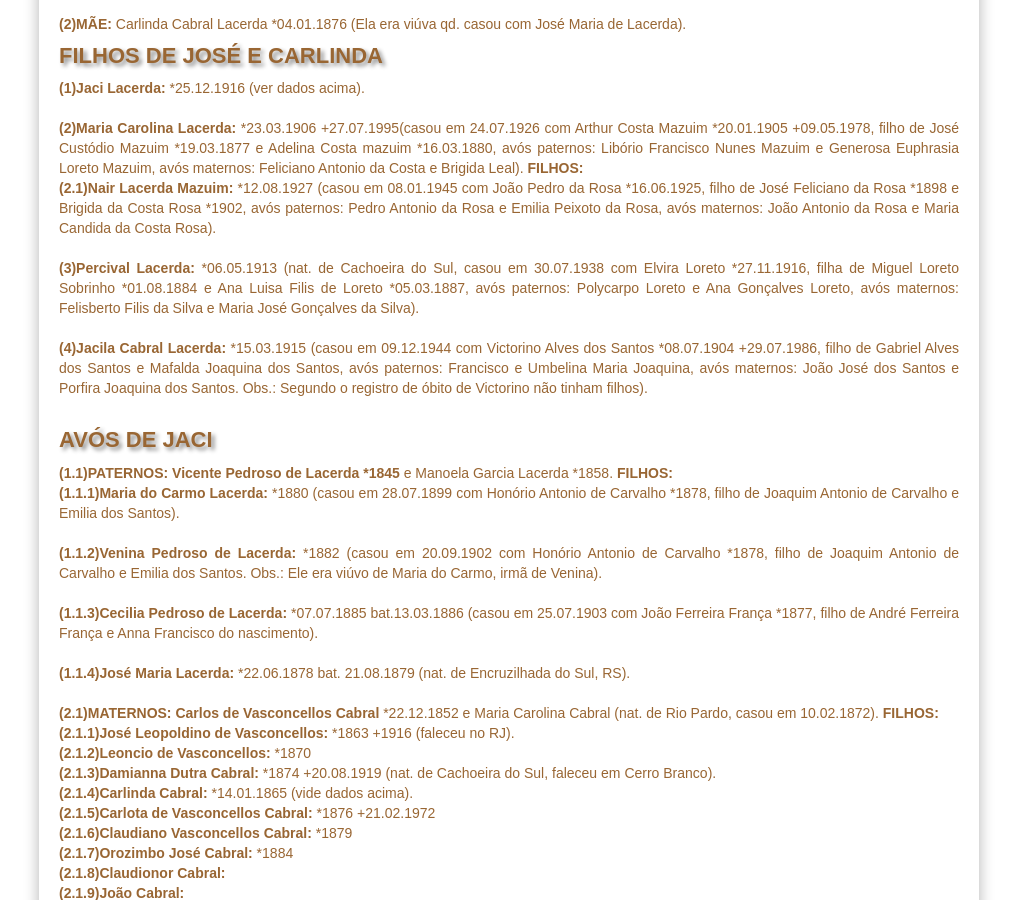
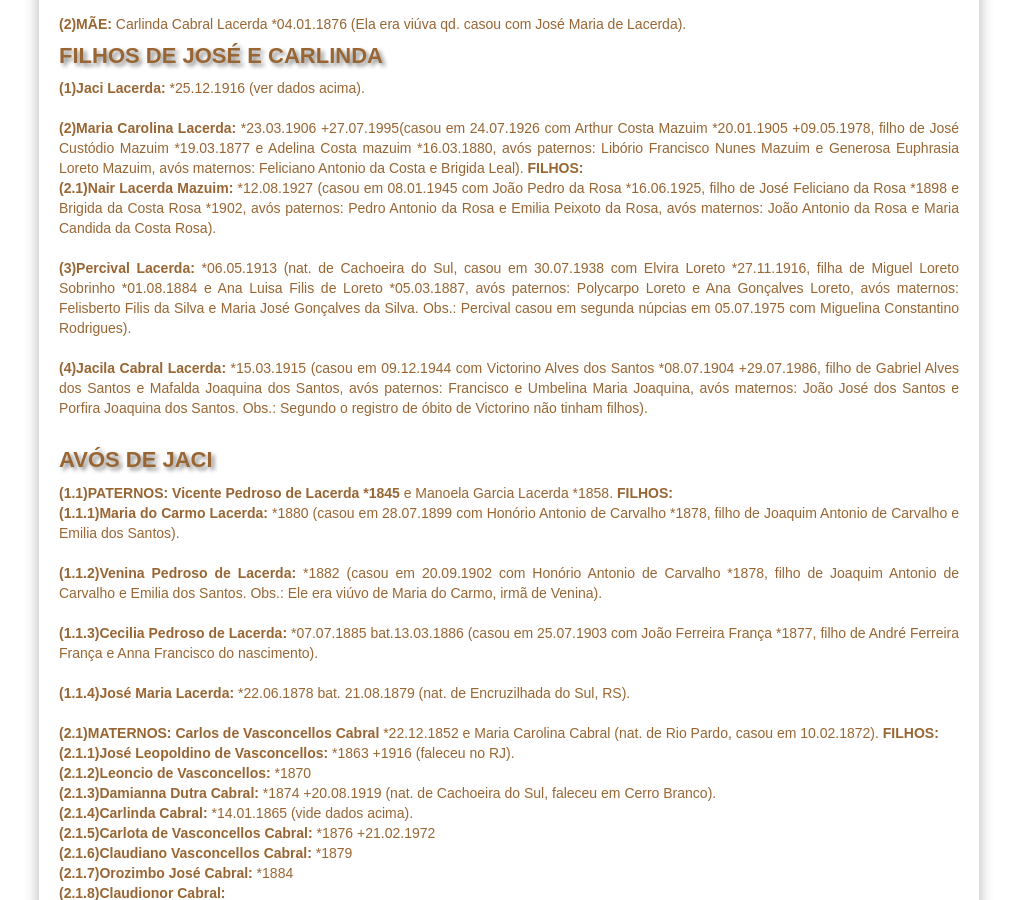
Before and after one commit to claudiovargas1955/claudiovargas1955.github.io, a Jekyll site: the page built from _pages/familia-lacerda.html, in a window 1280 px wide and 900 px high, scrolled down 620 px. Shown: the whole window, without its empty margins (131-1148 px from the left). Built offline with Jekyll 4.4.1, drawn with Linux system fonts in a browser that asks for light colours; some web fonts are replaced.

Commit message:
Update familia-lacerda.html

```diff
--- a/_pages/familia-lacerda.html
+++ b/_pages/familia-lacerda.html
@@ -121,7 +121,8 @@ Euphrasia Loreto Mazuim, avós maternos: Feliciano Antonio da Costa e Brigida Le
 
 <b>(3)Percival Lacerda: </b>*06.05.1913 (nat. de Cachoeira do Sul, casou em 30.07.1938 com Elvira Loreto *27.11.1916, filha de Miguel
 Loreto Sobrinho *01.08.1884 e Ana Luisa Filis de Loreto *05.03.1887, avós paternos: Polycarpo Loreto e Ana Gonçalves Loreto, avós
-maternos: Felisberto Filis da Silva e Maria José Gonçalves da Silva).<br><br>
+maternos: Felisberto Filis da Silva e Maria José Gonçalves da Silva. Obs.: Percival casou em segunda núpcias em 05.07.1975 com Miguelina
+Constantino Rodrigues).<br><br>
 
 <b>(4)Jacila Cabral Lacerda: </b>*15.03.1915 (casou em 09.12.1944 com Victorino Alves dos Santos *08.07.1904 +29.07.1986, filho de
 Gabriel Alves dos Santos e Mafalda Joaquina dos Santos, avós paternos: Francisco e Umbelina Maria Joaquina, avós maternos: João José dos
```
